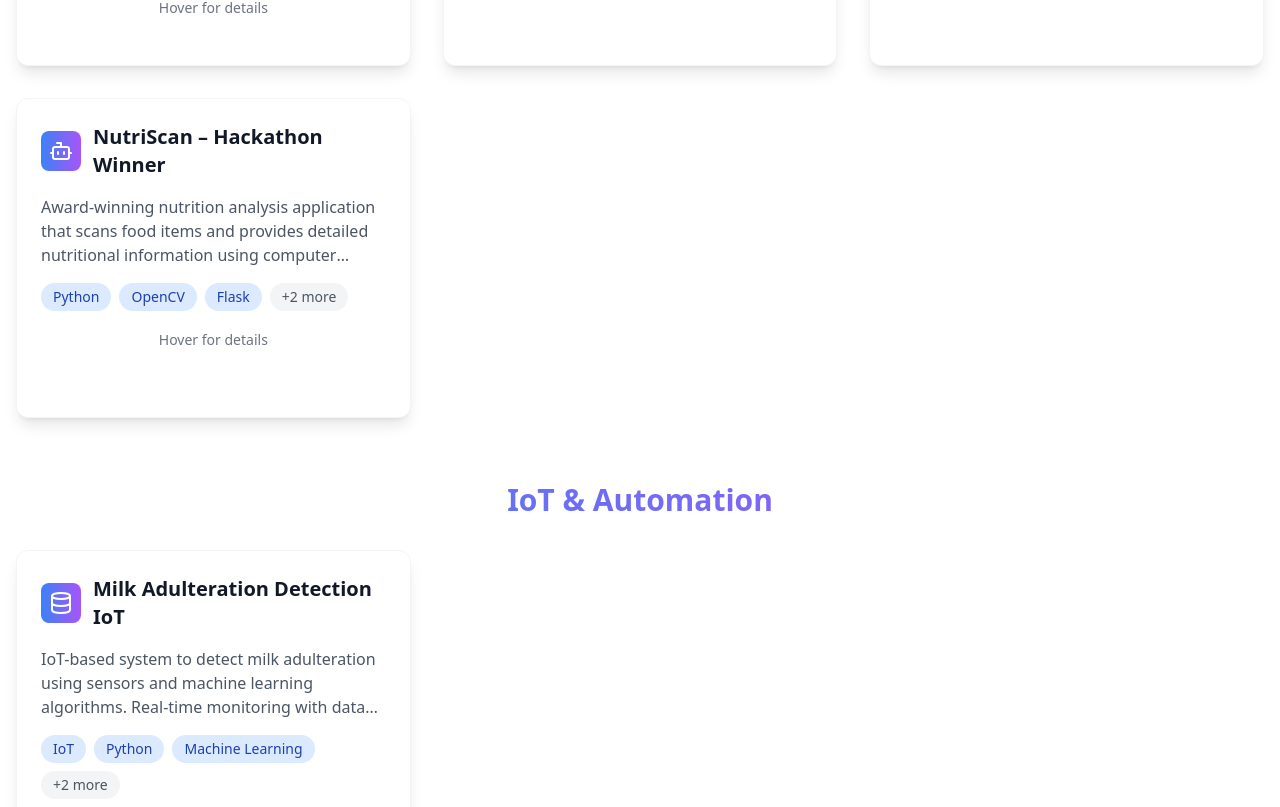
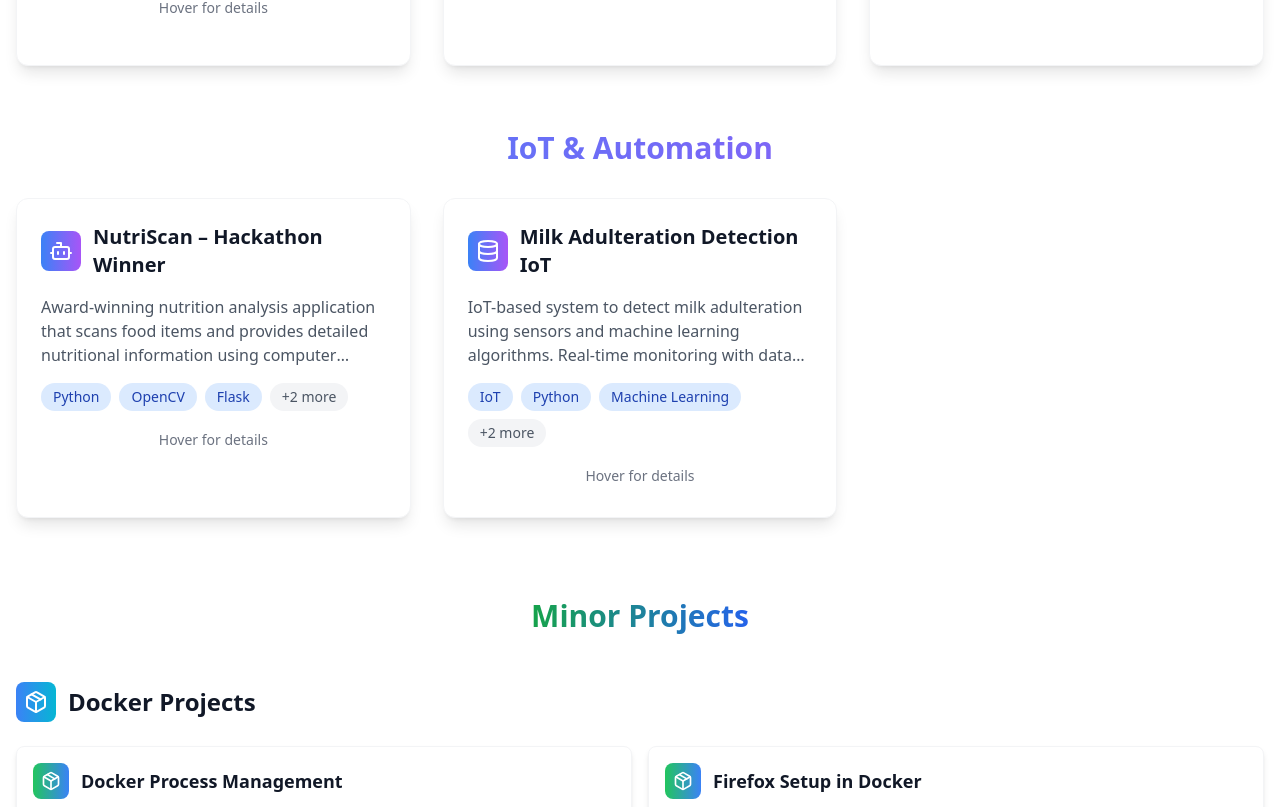
Before and after one commit to Manishsahu2003/portfolio, a React (Vite) app: page / in a window 1280 px wide. Shown: the part 5173-5980 px from the top of the page. Built offline with nearby package versions, Linux system fonts and the light colour scheme.

Commit message:
Move NutriScan project to IoT & Automation section

```diff
--- a/src/components/Projects.tsx
+++ b/src/components/Projects.tsx
@@ -101,7 +101,7 @@ const Projects: React.FC = () => {
       githubUrl: 'https://github.com/Manishsahu2003',
       liveUrl: '#',
       icon: Bot,
-      domain: 'AI/ML & Data Science',
+      domain: 'IoT & Automation',
     },
     {
       title: 'Milk Adulteration Detection IoT',
```
